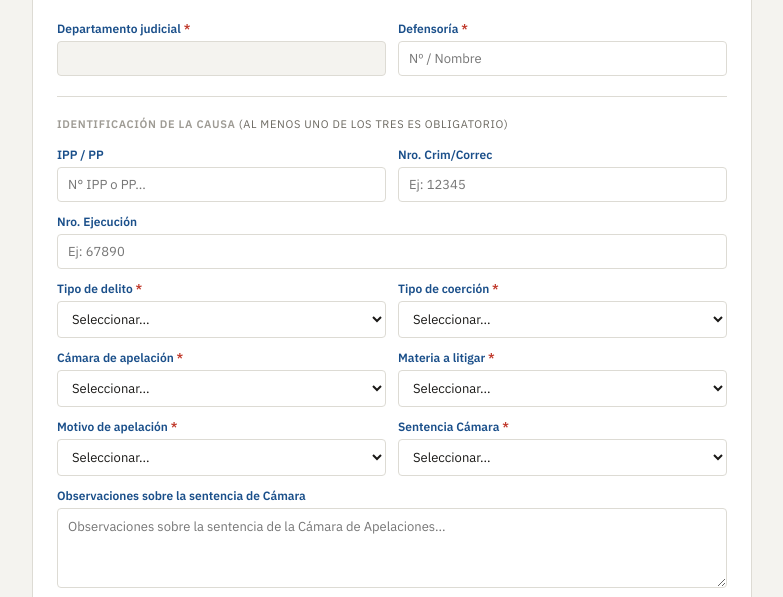
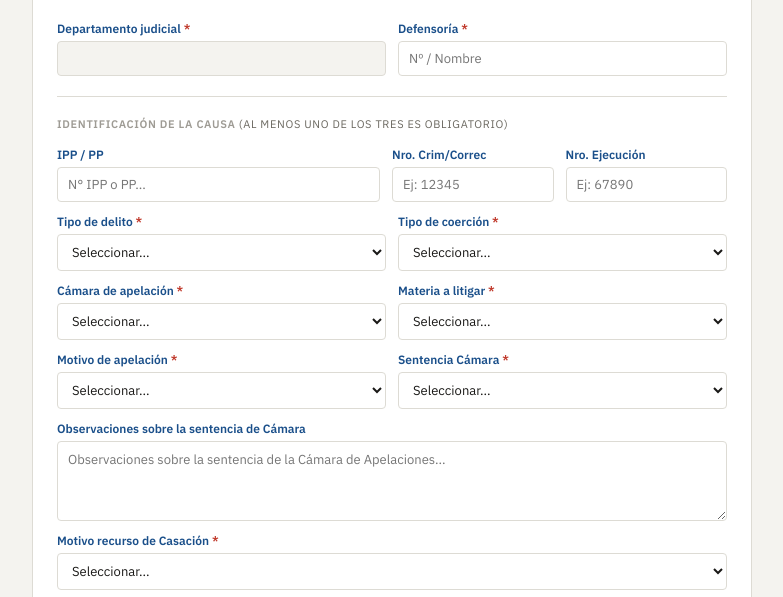
Before and after one commit to dyf-dotcom/litigacionesDC, a plain HTML site: page app/etapa1_detalle.html in a window 1280 px wide. Shown: the part 128-725 px from the top of the page, without its empty margins (248-1031 px from the left). Drawn offline with Linux system fonts and the light colour scheme; no server answers.

Commit message:
form: 3 nros en mismo renglon, IPP mas ancha

```diff
--- a/app/etapa1_detalle.html
+++ b/app/etapa1_detalle.html
@@ -31,7 +31,7 @@
   .section-title:first-of-type { margin-top: 0; border-top: none; padding-top: 0; }
   .field-grid { display: grid; grid-template-columns: 1fr 1fr; gap: 12px; margin-bottom: 12px; }
   .field-grid.single { grid-template-columns: 1fr; }
-  .field-grid.triple { grid-template-columns: 1fr 1fr 1fr; }
+  .field-grid.triple { grid-template-columns: 2fr 1fr 1fr; }
   .field { display: flex; flex-direction: column; gap: 5px; }
   .field label { font-size: 12px; font-weight: 600; color: var(--blue); }
   .req-star { color: #c0392b; font-weight: 700; }
@@ -76,11 +76,9 @@
     </div>
     <input type="hidden" id="ID">
     <div class="section-title">Identificación de la causa <span style="font-size:11px;font-weight:400;color:#6b6860">(al menos uno de los tres es obligatorio)</span></div>
-    <div class="field-grid">
+    <div class="field-grid triple">
       <div class="field"><label>IPP / PP</label><input type="text" id="IPPPP" placeholder="N° IPP o PP..."></div>
       <div class="field"><label>Nro. Crim/Correc</label><input type="text" id="NroCrimCorrec" placeholder="Ej: 12345"></div>
-    </div>
-    <div class="field-grid single">
       <div class="field"><label>Nro. Ejecución</label><input type="text" id="NroEjecucion" placeholder="Ej: 67890"></div>
     </div>
     <div class="field-grid">
```
